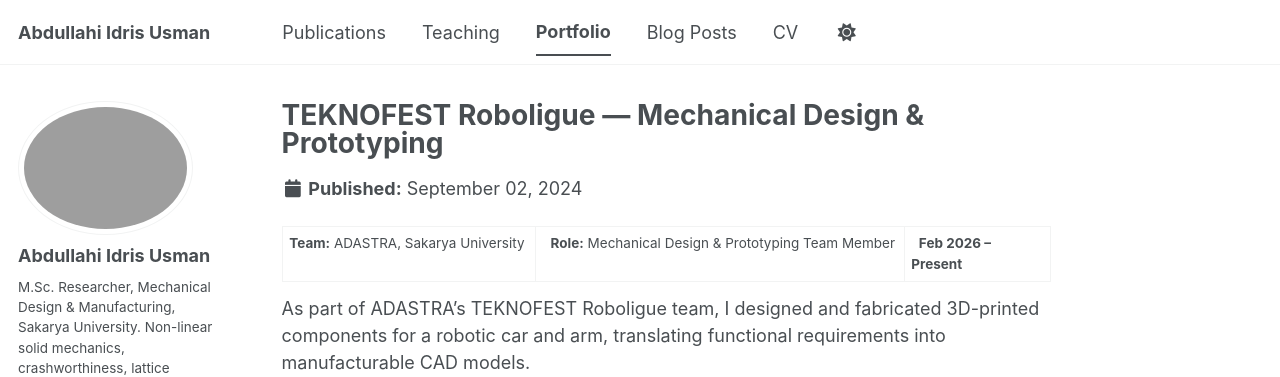
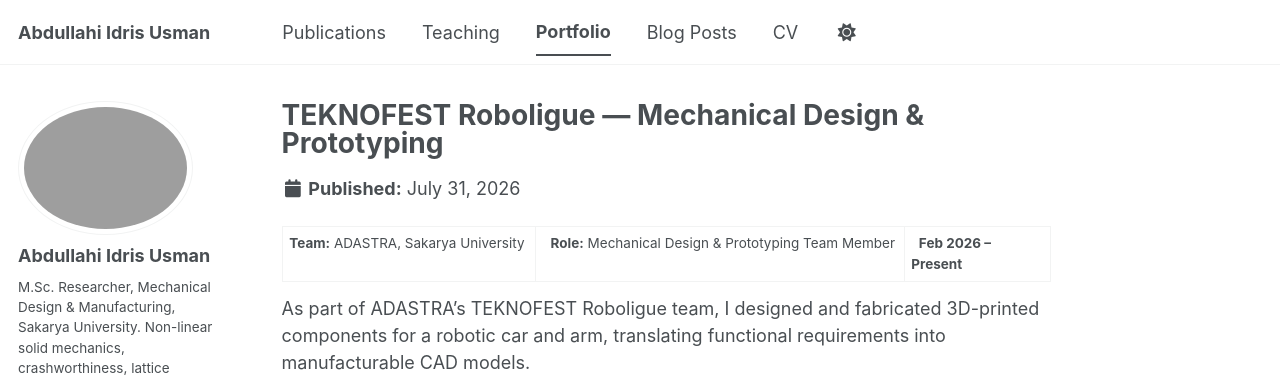
Before and after one commit to AbdullahiUsmanIdris/AbdullahiUsmanIdris.github.io, a Jekyll site: the page built from _portfolio/2-teknofest-roboligue.md, in a window 1280 px wide and 900 px high. Shown: the top 377 px of the window. Built offline with Jekyll 4.4.1, drawn with Linux system fonts in a browser that asks for light colours; a style sheet for code colours, icons or effects is not loaded.

Commit message:
Update 2-teknofest-roboligue.md

```diff
--- a/_portfolio/2-teknofest-roboligue.md
+++ b/_portfolio/2-teknofest-roboligue.md
@@ -2,7 +2,7 @@
 title: "TEKNOFEST Roboligue — Mechanical Design & Prototyping"
 excerpt: "Designed and fabricated 3D-printed components for a robotic car and arm as part of ADASTRA's TEKNOFEST Roboligue team.<br/><img src='https://img.youtube.com/vi/LtVXwBy1Qgw/hqdefault.jpg'>"
 collection: portfolio
-date: 2024-09-02
+date: 2026-07-31
 ---
 
 **Team:** ADASTRA, Sakarya University &nbsp;|&nbsp; **Role:** Mechanical Design & Prototyping Team Member &nbsp;|&nbsp; **Feb 2026 – Present**
```
